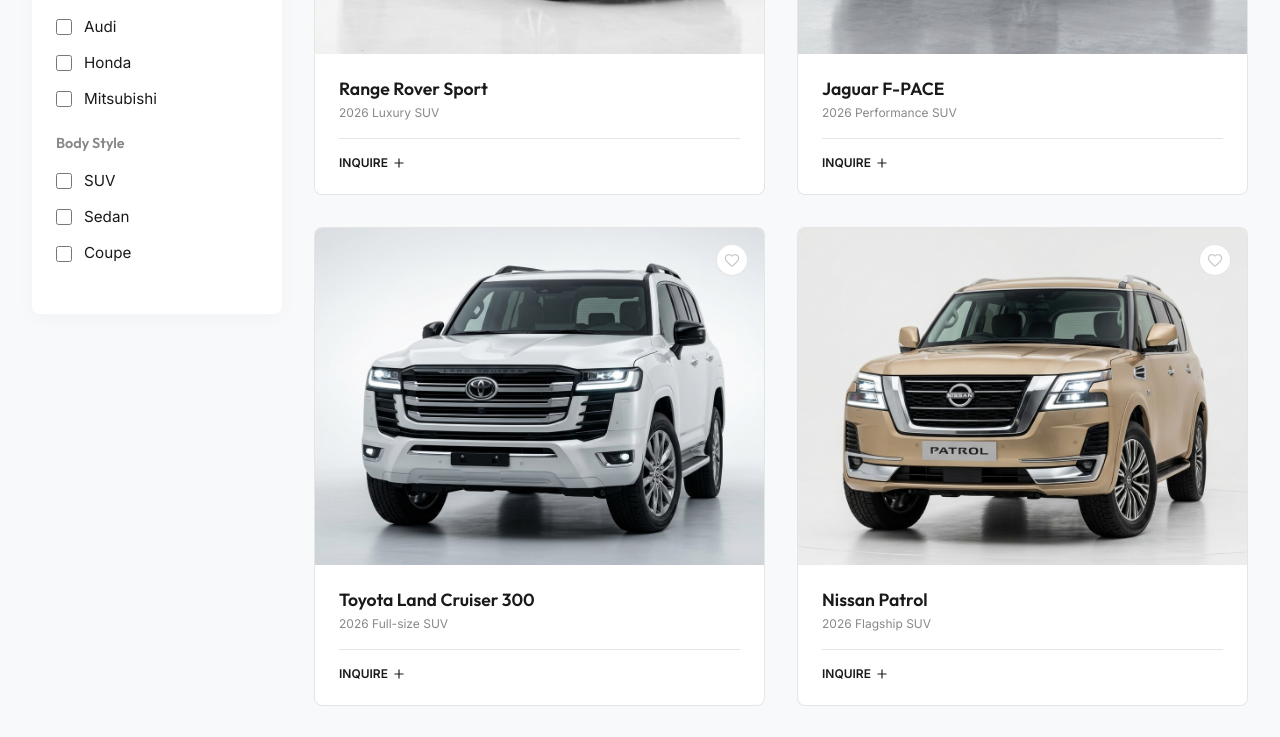
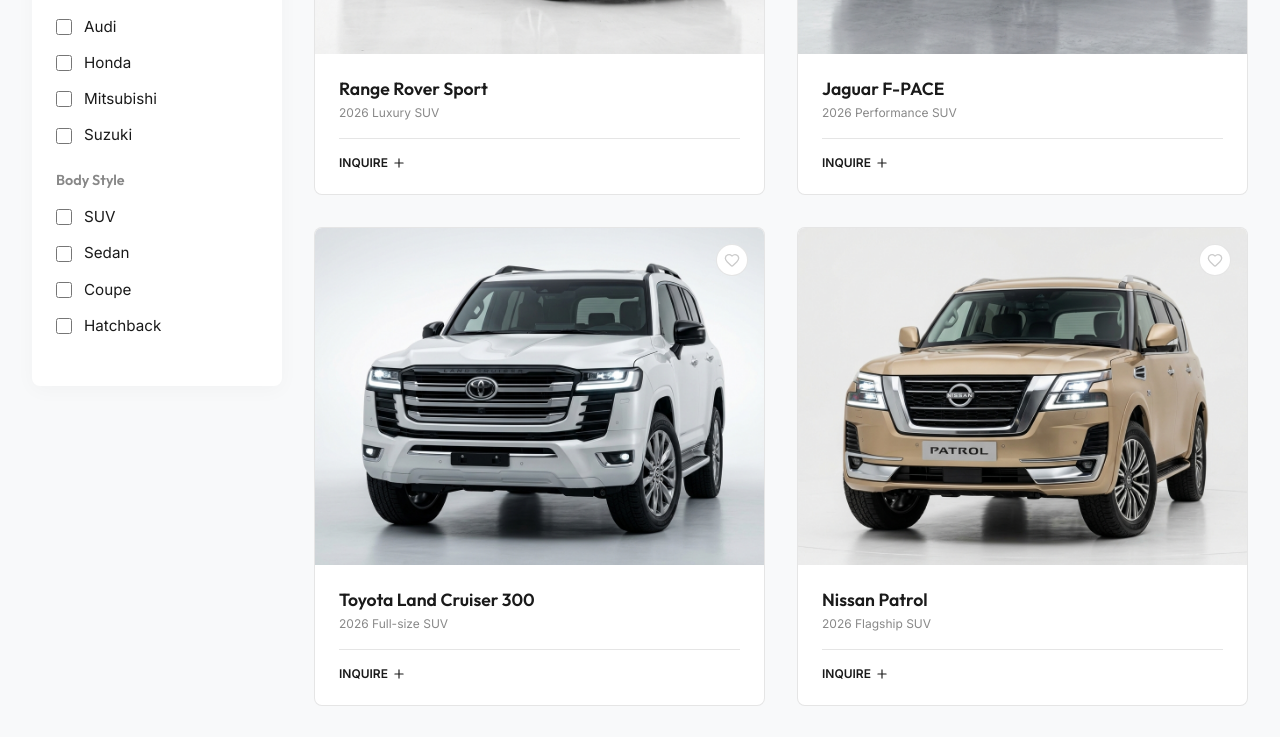
Before and after one commit to AMGRPrabhatha/RR-Master-Key, a React (Vite) app: page /shop in a window 1280 px wide. Shown: the part 880-1617 px from the top of the page. Built offline with nearby package versions, Linux system fonts and the light colour scheme.

Commit message:
Expanded vehicle inventory with multiple versions of Honda, Toyota, Suzuki, Audi, BMW, and Mercedes-Benz

```diff
--- a/src/pages/Shop.jsx
+++ b/src/pages/Shop.jsx
@@ -24,6 +24,45 @@
     { name: 'Honda Civic Type R', model: '2026 Sport Hatchback', img: '/cars/honda_civic.png', brand: 'Honda', bodyStyle: 'Coupe' },
     { name: 'Mitsubishi Montero Sport', model: '2026 Adventure SUV', img: '/cars/mitsubishi_montero.png', brand: 'Mitsubishi', bodyStyle: 'SUV' },
     { name: 'Audi Q8', model: '2026 Luxury Coupe SUV', img: '/cars/audi_q8.png', brand: 'Audi', bodyStyle: 'SUV' },
+
+    // New Additions
+    { name: 'Honda Vezel Z', model: '2026 e:HEV Z Package', img: '', brand: 'Honda', bodyStyle: 'SUV' },
+    { name: 'Honda Vezel X', model: '2026 e:HEV X Package', img: '', brand: 'Honda', bodyStyle: 'SUV' },
+    { name: 'Honda Vezel G', model: '2026 Gasoline G Package', img: '', brand: 'Honda', bodyStyle: 'SUV' },
+    { name: 'Honda Vezel RS', model: '2026 e:HEV RS Sport', img: '', brand: 'Honda', bodyStyle: 'SUV' },
+
+    { name: 'Honda Fit', model: '2026 e:HEV Home', img: '', brand: 'Honda', bodyStyle: 'Hatchback' },
+
+    { name: 'Suzuki Wagon R FX', model: '2026 Hybrid FX', img: '', brand: 'Suzuki', bodyStyle: 'Hatchback' },
+    { name: 'Suzuki Wagon R FZ', model: '2026 Hybrid FZ', img: '', brand: 'Suzuki', bodyStyle: 'Hatchback' },
+
+    { name: 'Toyota Raize Z', model: '2026 Turbo Z Package', img: '', brand: 'Toyota', bodyStyle: 'SUV' },
+    { name: 'Toyota Raize G', model: '2026 Turbo G Package', img: '', brand: 'Toyota', bodyStyle: 'SUV' },
+    { name: 'Toyota Raize X', model: '2026 Turbo X Package', img: '', brand: 'Toyota', bodyStyle: 'SUV' },
+
+    { name: 'Toyota Yaris G', model: '2026 Hybrid G Package', img: '', brand: 'Toyota', bodyStyle: 'Hatchback' },
+    { name: 'Toyota Yaris X', model: '2026 Hybrid X Package', img: '', brand: 'Toyota', bodyStyle: 'Hatchback' },
+
+    { name: 'Toyota Yaris Cross Z', model: '2026 Hybrid Z SUV', img: '', brand: 'Toyota', bodyStyle: 'SUV' },
+    { name: 'Toyota Yaris Cross G', model: '2026 Hybrid G SUV', img: '', brand: 'Toyota', bodyStyle: 'SUV' },
+    { name: 'Toyota Yaris Cross X', model: '2026 Hybrid X SUV', img: '', brand: 'Toyota', bodyStyle: 'SUV' },
+
+    { name: 'Land Rover Defender 90', model: '2026 Hard Top', img: '', brand: 'Land Rover', bodyStyle: 'SUV' },
+    { name: 'Land Rover Defender 110', model: '2026 SE Dynamic', img: '', brand: 'Land Rover', bodyStyle: 'SUV' },
+    { name: 'Land Rover Defender 130', model: '2026 Outbound', img: '', brand: 'Land Rover', bodyStyle: 'SUV' },
+
+    { name: 'Toyota LC 250 Prado VX', model: '2026 Luxury Edition', img: '', brand: 'Toyota', bodyStyle: 'SUV' },
+    { name: 'Toyota LC 250 Prado GX', model: '2026 Adventure Grade', img: '', brand: 'Toyota', bodyStyle: 'SUV' },
+    { name: 'Toyota LC 250 Prado ZX', model: '2026 Premium Flagship', img: '', brand: 'Toyota', bodyStyle: 'SUV' },
+
+    { name: 'Audi Q5 Jeep', model: '2026 Quattro SUV', img: '', brand: 'Audi', bodyStyle: 'SUV' },
+    { name: 'Audi A4 Car', model: '2026 Premium Sedan', img: '', brand: 'Audi', bodyStyle: 'Sedan' },
+
+    { name: 'BMW X5 Jeep', model: '2026 xDrive SUV', img: '', brand: 'BMW', bodyStyle: 'SUV' },
+    { name: 'BMW 3 Series Car', model: '2026 Sport Sedan', img: '', brand: 'BMW', bodyStyle: 'Sedan' },
+
+    { name: 'Mercedes-Benz GLE Jeep', model: '2026 4MATIC SUV', img: '', brand: 'Mercedes-Benz', bodyStyle: 'SUV' },
+    { name: 'Mercedes-Benz C-Class Car', model: '2026 Luxury Sedan', img: '', brand: 'Mercedes-Benz', bodyStyle: 'Sedan' },
   ];
 
   const handleBrandChange = (brand) => {
@@ -51,8 +90,8 @@
     });
   }, [selectedBrands, selectedBodyStyles]);
 
-  const brands = ['Toyota', 'Land Rover', 'Jaguar', 'Nissan', 'Mercedes-Benz', 'BMW', 'Lexus', 'Audi', 'Honda', 'Mitsubishi'];
-  const bodyStyles = ['SUV', 'Sedan', 'Coupe'];
+  const brands = ['Toyota', 'Land Rover', 'Jaguar', 'Nissan', 'Mercedes-Benz', 'BMW', 'Lexus', 'Audi', 'Honda', 'Mitsubishi', 'Suzuki'];
+  const bodyStyles = ['SUV', 'Sedan', 'Coupe', 'Hatchback'];
 
   return (
     <div className="page-wrapper shop-page">
```
